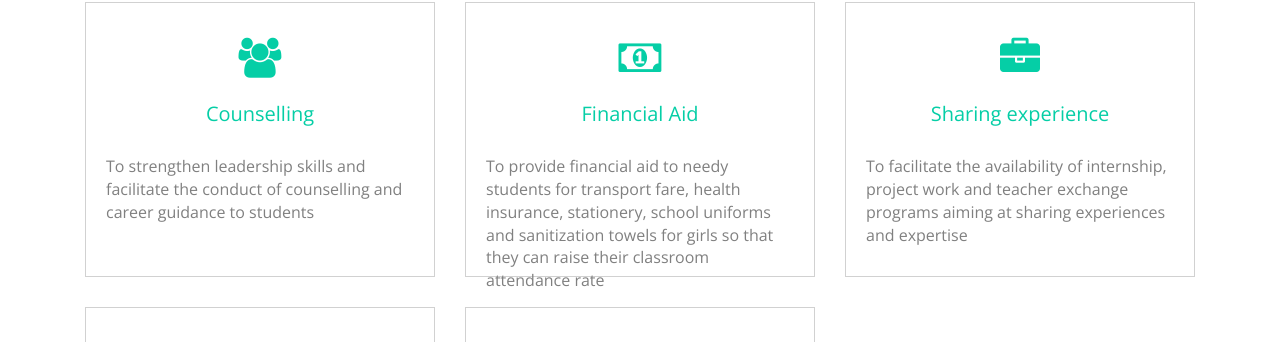
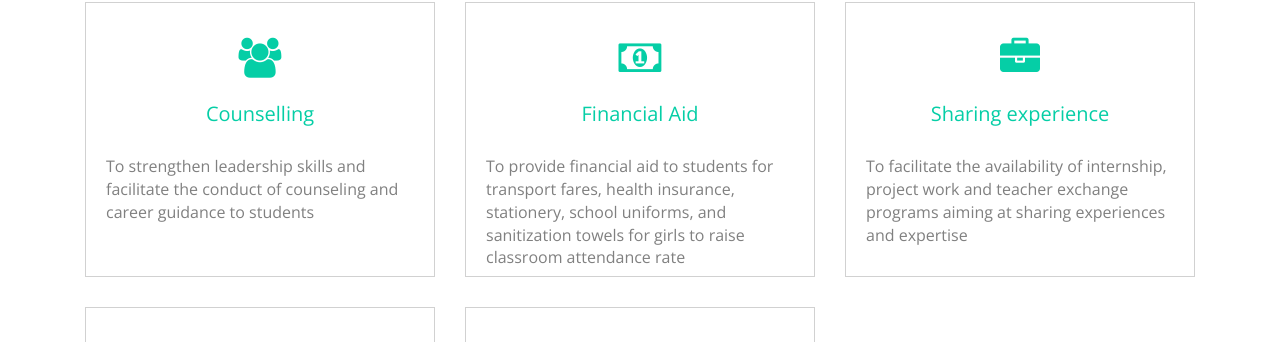
Before and after one commit to HaiHongLa/fien-foundation, a React (Create React App) app: page / in a window 1280 px wide. Shown: the part 1620-1962 px from the top of the page. Built offline with nearby package versions, Linux system fonts and the light colour scheme; no server answers.

Commit message:
made some content changes

```diff
--- a/src/components/AboutUs/OurGoals.js
+++ b/src/components/AboutUs/OurGoals.js
@@ -20,7 +20,7 @@ const OurGoals = () => {
               <h3>Counselling</h3>
               <p>
                 To strengthen leadership skills and facilitate the conduct of
-                counselling and career guidance to students
+                counseling and career guidance to students
               </p>
             </div>
           </div>
@@ -31,10 +31,9 @@ const OurGoals = () => {
               </span>
               <h3>Financial Aid</h3>
               <p>
-                To provide financial aid to needy students for transport fare,
-                health insurance, stationery, school uniforms and sanitization
-                towels for girls so that they can raise their classroom
-                attendance rate
+                To provide financial aid to students for transport fares, health
+                insurance, stationery, school uniforms, and sanitization towels
+                for girls to raise classroom attendance rate
               </p>
             </div>
           </div>
```
